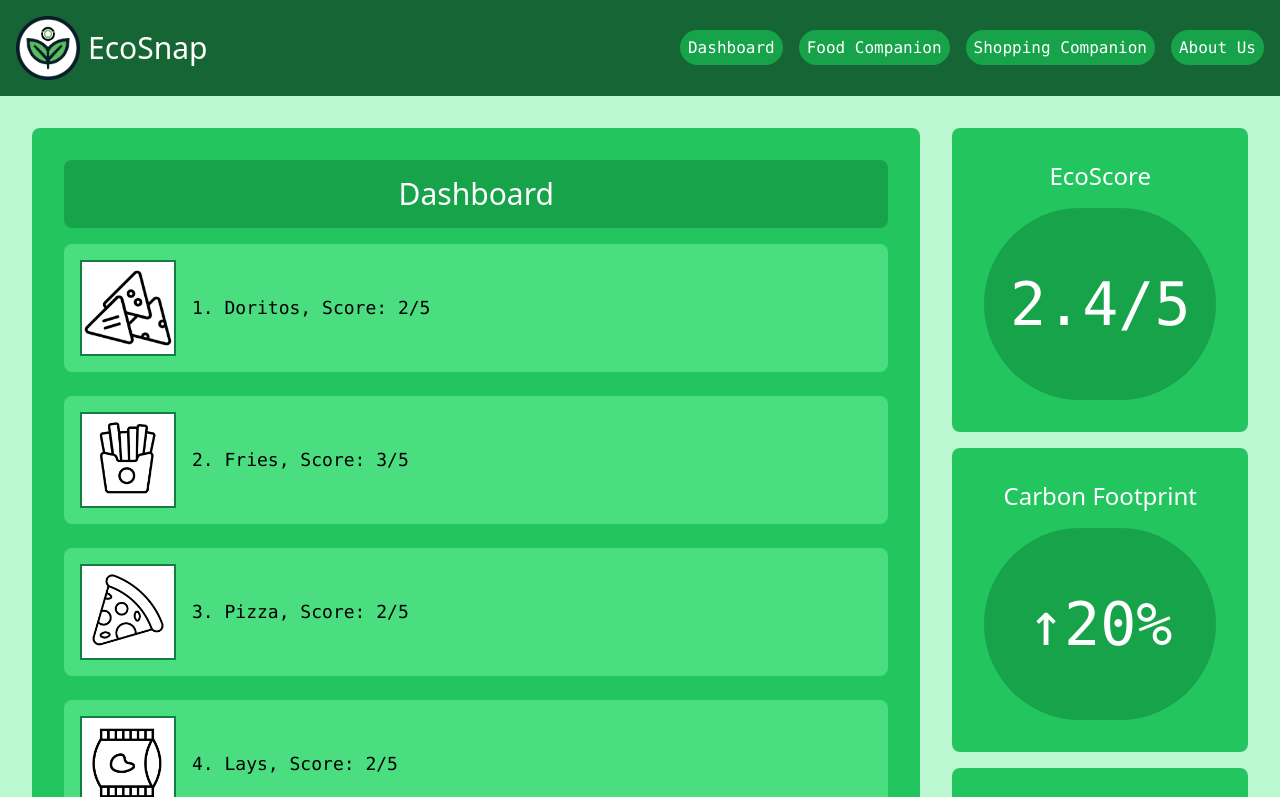
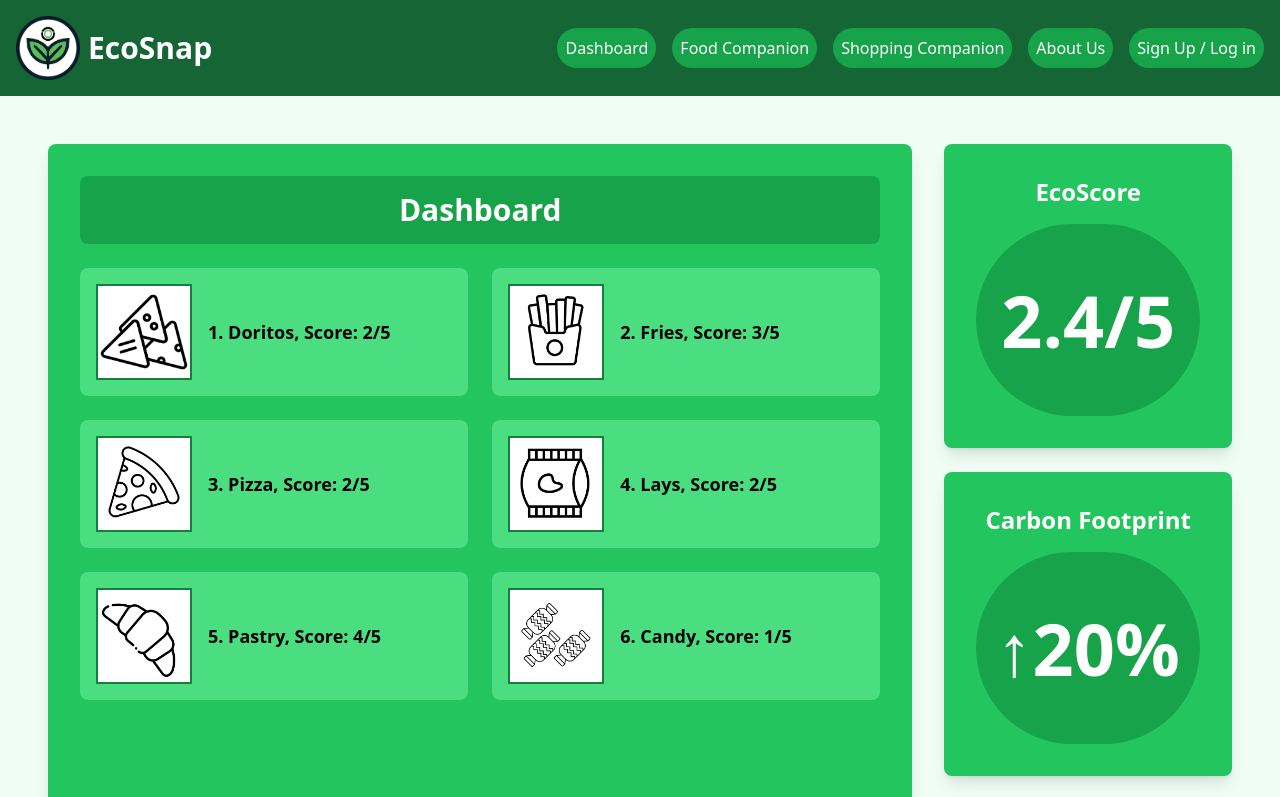
Before and after one commit to MNTadros/EcoSnap, a website: page public/Dashboard.html in a window 1280 px wide. Shown: the top 797 px of the page. Drawn offline with nearby package versions, Linux system fonts and the light colour scheme.

Commit message:
minor restyle, normalized new amount all pages aswell as adding Auth.html to navbar

```diff
--- a/public/Dashboard.html
+++ b/public/Dashboard.html
@@ -1,10 +1,10 @@
 <!DOCTYPE html>
-<html lang="en" class="text-base">
+<html lang="en">
 <head>
     <meta name="viewport" content="width=device-width, initial-scale=1.0">
     <meta charset="utf-8">
     <meta name="keywords" content="EcoSnap">
-    <meta name="description" content="">
+    <meta name="description" content="EcoSnap">
     <title>EcoSnap</title>
     <link rel="stylesheet" href="https://cdnjs.cloudflare.com/ajax/libs/tailwindcss/3.2.4/tailwind.min.css">
     <script src="https://cdn.tailwindcss.com"></script>
@@ -13,88 +13,87 @@
     <script src="/node_modules/flowbite/dist/flowbite.min.js"></script>
 </head>
 
-<body class="bg-green-200">
-    <header class="bg-green-800 p-4">
-        <div class="max-w-7xl mx-auto flex items-center justify-between flex-wrap">
+<body class="bg-green-50">
+
+    <header class="bg-green-800 p-4 shadow-md">
+        <div class="container mx-auto flex items-center justify-between flex-wrap">
             <a href="Dashboard.html" class="flex items-center">
                 <img src="images/EcoSnap_Circle.png" alt="EcoSnap Logo" class="h-12 w-12 md:h-16 md:w-16">
-                <p class="text-white text-2xl md:text-3xl ml-2">EcoSnap</p>
+                <p class="text-white text-2xl md:text-3xl ml-2 font-semibold">EcoSnap</p>
             </a>
-            <div class="md:hidden">
-                <button id="hamburger" class="text-white focus:outline-none">
-                    <svg class="w-8 h-8" fill="none" stroke="currentColor" viewBox="0 0 24 24" xmlns="http://www.w3.org/2000/svg">
-                        <path stroke-linecap="round" stroke-linejoin="round" stroke-width="2" d="M4 6h16M4 12h16m-7 6h7"></path>
-                    </svg>
-                </button>
-            </div>
-            <nav class="w-full md:w-auto">
-                <ul id="menu" class="hidden md:flex flex-col md:flex-row md:space-x-4 font-mono md:py-4 md:space-y-0 space-y-2 pt-2">
-                    <li><a href="Dashboard.html" class="text-white bg-green-600 p-2 rounded-full">Dashboard</a></li>
-                    <li><a href="Food-Companion.html" class="text-white bg-green-600 p-2 rounded-full">Food Companion</a></li>
-                    <li><a href="Shopping-Companion.html" class="text-white bg-green-600 p-2 rounded-full">Shopping Companion</a></li>
-                    <li><a href="About-us.html" class="text-white bg-green-600 p-2 rounded-full">About Us</a></li>
-                </ul>
-                <ul id="mobile-menu" class="md:hidden flex flex-col space-y-4 mt-2 hidden p-2">
-                    <li><a href="Dashboard.html" class="text-white bg-green-600 p-2 rounded-full">Dashboard</a></li>
-                    <li><a href="Food-Companion.html" class="text-white bg-green-600 p-2 rounded-full">Food Companion</a></li>
-                    <li><a href="Shopping-Companion.html" class="text-white bg-green-600 p-2 rounded-full">Shopping Companion</a></li>
-                    <li><a href="About-us.html" class="text-white bg-green-600 p-2 rounded-full">About Us</a></li>
-                </ul>
+            <button id="hamburger" class="text-white md:hidden focus:outline-none">
+                <svg class="w-8 h-8" fill="none" stroke="currentColor" viewBox="0 0 24 24" xmlns="http://www.w3.org/2000/svg">
+                    <path stroke-linecap="round" stroke-linejoin="round" stroke-width="2" d="M4 6h16M4 12h16m-7 6h7"></path>
+                </svg>
+            </button>
+            <nav class="hidden md:flex space-x-4">
+                <a href="Dashboard.html" class="text-white bg-green-600 p-2 rounded-full hover:bg-green-700 transition">Dashboard</a>
+                <a href="Food-Companion.html" class="text-white bg-green-600 p-2 rounded-full hover:bg-green-700 transition">Food Companion</a>
+                <a href="Shopping-Companion.html" class="text-white bg-green-600 p-2 rounded-full hover:bg-green-700 transition">Shopping Companion</a>
+                <a href="About-Us.html" class="text-white bg-green-600 p-2 rounded-full hover:bg-green-700 transition">About Us</a>
+                <a href="Auth.html" class="text-white bg-green-600 p-2 rounded-full hover:bg-green-700 transition">Sign Up / Log in</a>
             </nav>
+            <ul id="mobile-menu" class="md:hidden flex flex-col space-y-4 mt-2 hidden p-2 bg-green-800 rounded-lg shadow-md">
+                <li><a href="Dashboard.html" class="text-white bg-green-600 p-2 rounded-full hover:bg-green-700 transition">Dashboard</a></li>
+                <li><a href="Food-Companion.html" class="text-white bg-green-600 p-2 rounded-full hover:bg-green-700 transition">Food Companion</a></li>
+                <li><a href="Shopping-Companion.html" class="text-white bg-green-600 p-2 rounded-full hover:bg-green-700 transition">Shopping Companion</a></li>
+                <li><a href="About-Us.html" class="text-white bg-green-600 p-2 rounded-full hover:bg-green-700 transition">About Us</a></li>
+                <li><a href="Auth.html" class="text-white bg-green-600 p-2 rounded-full hover:bg-green-700 transition">Sign Up / Log in</a></li>
+            </ul>
         </div>
     </header>
 
-    <section class="p-4 md:p-8">
-        <div class="max-w-7xl mx-auto flex flex-col md:flex-row md:space-x-8">
-            <div class="bg-green-500 rounded-lg p-4 md:p-8 mb-4 md:mb-0 w-full md:w-3/4">
-                <div class="bg-green-600 rounded-lg p-4 mb-4">
-                    <h2 class="text-center text-white text-2xl md:text-3xl">Dashboard</h2>
+    <section class="p-6 md:p-12 bg-green-50">
+        <div class="container mx-auto flex flex-col md:flex-row md:space-x-8">
+            <div class="bg-green-500 rounded-lg shadow-lg p-6 md:p-8 mb-6 md:mb-0 w-full md:w-3/4">
+                <div class="bg-green-600 rounded-lg p-4 mb-6">
+                    <h2 class="text-center text-white text-2xl md:text-3xl font-bold">Dashboard</h2>
                 </div>
-                <div class="grid grid-cols-1 md:grid-cols-2 lg:grid-cols-1 xl:grid-cols-1 gap-6">
-                    <div class="bg-green-400 rounded-lg p-4 flex items-center">
-                        <img src="images/dashboard/dorito.png" class="h-24 w-24 border-2 border-green-700 mr-4">
-                        <p class="text-base md:text-lg font-mono">1. Doritos, Score: 2/5</p>
+                <div class="grid grid-cols-1 md:grid-cols-2 lg:grid-cols-2 gap-6">
+                    <div class="bg-green-400 rounded-lg p-4 flex items-center space-x-4">
+                        <img src="images/dashboard/dorito.png" class="h-24 w-24 border-2 border-green-700">
+                        <p class="text-base md:text-lg font-semibold">1. Doritos, Score: 2/5</p>
                     </div>
-                    <div class="bg-green-400 rounded-lg p-4 flex items-center">
-                        <img src="images/dashboard/fries.png" class="h-24 w-24 border-2 border-green-700 mr-4">
-                        <p class="text-base md:text-lg font-mono">2. Fries, Score: 3/5</p>
+                    <div class="bg-green-400 rounded-lg p-4 flex items-center space-x-4">
+                        <img src="images/dashboard/fries.png" class="h-24 w-24 border-2 border-green-700">
+                        <p class="text-base md:text-lg font-semibold">2. Fries, Score: 3/5</p>
                     </div>
-                    <div class="bg-green-400 rounded-lg p-4 flex items-center">
-                        <img src="images/dashboard/pizza.png" class="h-24 w-24 border-2 border-green-700 mr-4">
-                        <p class="text-base md:text-lg font-mono">3. Pizza, Score: 2/5</p>
+                    <div class="bg-green-400 rounded-lg p-4 flex items-center space-x-4">
+                        <img src="images/dashboard/pizza.png" class="h-24 w-24 border-2 border-green-700">
+                        <p class="text-base md:text-lg font-semibold">3. Pizza, Score: 2/5</p>
                     </div>
-                    <div class="bg-green-400 rounded-lg p-4 flex items-center">
-                        <img src="images/dashboard/lays.png" class="h-24 w-24 border-2 border-green-700 mr-4">
-                        <p class="text-base md:text-lg font-mono">4. Lays, Score: 2/5</p>
+                    <div class="bg-green-400 rounded-lg p-4 flex items-center space-x-4">
+                        <img src="images/dashboard/lays.png" class="h-24 w-24 border-2 border-green-700">
+                        <p class="text-base md:text-lg font-semibold">4. Lays, Score: 2/5</p>
                     </div>
-                    <div class="bg-green-400 rounded-lg p-4 flex items-center">
-                        <img src="images/dashboard/pastry.png" class="h-24 w-24 border-2 border-green-700 mr-4">
-                        <p class="text-base md:text-lg font-mono">5. Pastry, Score: 4/5</p>
+                    <div class="bg-green-400 rounded-lg p-4 flex items-center space-x-4">
+                        <img src="images/dashboard/pastry.png" class="h-24 w-24 border-2 border-green-700">
+                        <p class="text-base md:text-lg font-semibold">5. Pastry, Score: 4/5</p>
                     </div>
-                    <div class="bg-green-400 rounded-lg p-4 flex items-center">
-                        <img src="images/dashboard/candy.png" class="h-24 w-24 border-2 border-green-700 mr-4">
-                        <p class="text-base md:text-lg font-mono">6. Candy, Score: 1/5</p>
+                    <div class="bg-green-400 rounded-lg p-4 flex items-center space-x-4">
+                        <img src="images/dashboard/candy.png" class="h-24 w-24 border-2 border-green-700">
+                        <p class="text-base md:text-lg font-semibold">6. Candy, Score: 1/5</p>
                     </div>
                 </div>
             </div>
 
-            <div class="space-y-4 w-full md:w-1/4">
-                <div class="bg-green-500 rounded-lg p-4 md:p-8">
-                    <h2 class="text-center text-white text-xl md:text-2xl mb-4">EcoScore</h2>
+            <div class="space-y-6 w-full md:w-1/4">
+                <div class="bg-green-500 rounded-lg shadow-lg p-6 md:p-8">
+                    <h2 class="text-center text-white text-xl md:text-2xl font-bold mb-4">EcoScore</h2>
                     <div class="bg-green-600 rounded-full h-48 flex items-center justify-center">
-                        <p id="calculated_score" class="text-white text-8xl md:text-6xl font-mono">2.4/5</p>
+                        <p id="calculated_score" class="text-white text-6xl md:text-7xl font-bold">2.4/5</p>
                     </div>
                 </div>
-                <div class="bg-green-500 rounded-lg p-4 md:p-8">
-                    <h2 class="text-center text-white text-xl md:text-2xl mb-4">Carbon Footprint</h2>
+                <div class="bg-green-500 rounded-lg shadow-lg p-6 md:p-8">
+                    <h2 class="text-center text-white text-xl md:text-2xl font-bold mb-4">Carbon Footprint</h2>
                     <div class="bg-green-600 rounded-full h-48 flex items-center justify-center">
-                        <p class="text-white text-8xl md:text-6xl font-mono">↑20%</p>
+                        <p class="text-white text-6xl md:text-7xl font-bold">↑20%</p>
                     </div>
                 </div>
-                <div class="bg-green-500 rounded-lg p-4 md:p-8">
-                    <h2 class="text-center text-white text-xl md:text-2xl mb-4">Leaderboard</h2>
-                    <div class="bg-green-600 rounded-full h-48 p-4 flex items-center justify-center">
-                        <p class="text-white text-base text-5xl md:text-2xl font-mono leading-relaxed">
+                <div class="bg-green-500 rounded-lg shadow-lg p-6 md:p-8">
+                    <h2 class="text-center text-white text-xl md:text-2xl font-bold mb-4">Leaderboard</h2>
+                    <div class="bg-green-600 rounded-full h-48 flex items-center justify-center">
+                        <p class="text-white text-base md:text-2xl font-semibold leading-relaxed">
                             1. 🐼 Pandas<br>
                             2. 🚀 Mina<br>
                             3. ⭐ Mark<br>
@@ -110,9 +109,10 @@
     <footer class="bg-green-800 p-4 text-center text-white">
         <p>© 2024 EcoSnap LLC. All Rights Reserved.</p>
     </footer>
+
     <script>
         document.getElementById('hamburger').addEventListener('click', function() {
-            var menu = document.getElementById('mobile-menu');
+            const menu = document.getElementById('mobile-menu');
             menu.classList.toggle('hidden');
         });
     </script>
```
Also changed, not shown: public/About-us.html (+22 -39 lines), public/Food-Companion.html (+22 -24 lines), public/Shopping-Companion.html (+21 -23 lines).
